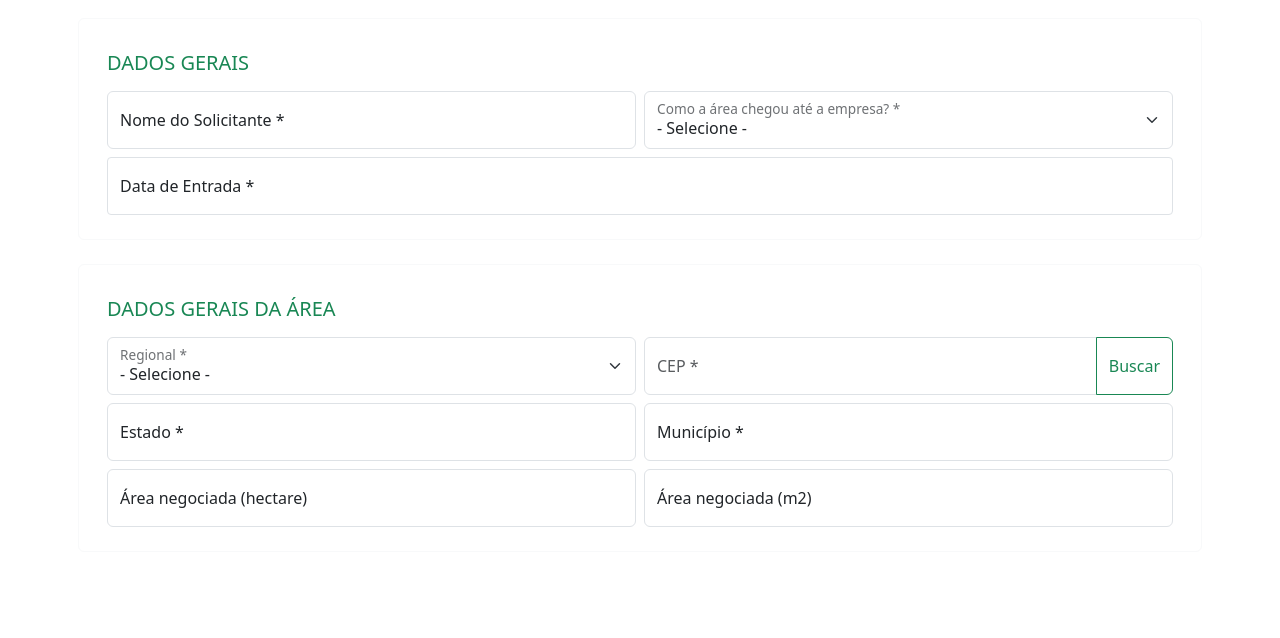
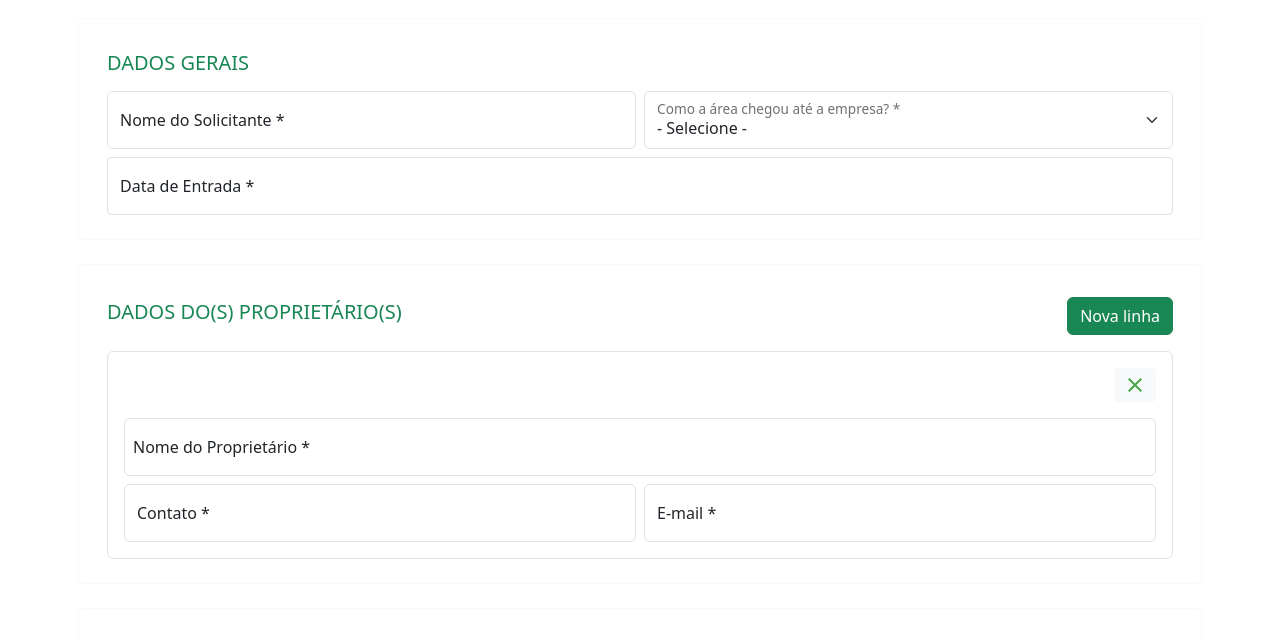
Before and after one commit to TallesDevBuriti/FormularioBPM3, a plain HTML site: page index.html in a window 1280 px wide. Shown: the part 162-800 px from the top of the page. Drawn offline with nearby package versions, Linux system fonts and the light colour scheme; a script that the page names is missing.

Commit message:
commit 4

```diff
--- a/bpm.js
+++ b/bpm.js
@@ -33,7 +33,22 @@ function _saveData(data, info) {
     newData.area = selectArea.options[selectArea.selectedIndex].value;
     newData.dataEntrada = document.querySelector("#dataEntrada").value;
 
+
     // Aba 2
+    const dadosProprietarios = [];
+    let blocksProp = document.querySelectorAll('#box-proprietario');
+
+    blocksProp.forEach(function(block) {
+        const nomeProp = block.querySelector('#nomeProp').value;
+        const contatoProp = block.querySelector('#contatoProp').value;
+        const emailProp = block.querySelector('#emailProp').value;
+
+        dadosProprietarios.push({nomeProp, contatoProp, emailProp});
+    })
+
+    newData.props = dadosProprietarios;
+
+    // Aba 3
     newData.regArea = selectRegArea.options[selectRegArea.selectedIndex].value;
     newData.cepArea = document.querySelector("#cepArea").value;
     newData.cepEstado = document.querySelector("#cepEstado").value;
--- a/index.html
+++ b/index.html
@@ -43,6 +43,40 @@
                 <div class="form-floating">
                     <input type="datetime" id="dataEntrada" class="form-control datepicker" placeholder="Preencha a data de Entrada">
                     <label for="floatingSelectGrid">Data de Entrada *</label>
+                </div>
+            </div>
+        </section>
+
+        <section class="row g-2 mt-4 border border-light rounded p-4">
+            <div id="box-dados-proprietarios">
+                <div class="d-flex flex-row justify-content-between align-items-center gap-4">
+                    <h5 class="text-success">DADOS DO(S) PROPRIETÁRIO(S)</h5>
+                    <button type="button" id="btn-add-new-line" class="btn btn-success">Nova linha</button>
+                </div>
+                <div id="box-proprietario" class="border rounded mt-3 p-3">
+                    <div class="d-flex justify-content-end mb-3">
+                        <button type="button" id="btn-close-tab" class="btn btn-light btn-sm">
+                            <img src="./src/img/icons/close_tab.svg" alt="Icone de fechar aba">
+                        </button>
+                    </div>
+                    <div class="row g-2">
+                        <div class="form-floating">
+                            <input type="text" id="nomeProp" class="form-control" placeholder="Preencha o nome do proprietário......" required>
+                            <label for="floatingInputGrid">Nome do Proprietário *</label>
+                        </div>
+                        <div class="col-md">
+                            <div class="form-floating">
+                              <input type="tel" id="contatoProp" class="form-control" maxlength="15" placeholder="(00) 00000-0000" required>
+                              <label for="floatingInputGrid">Contato *</label>
+                            </div>
+                        </div>
+                        <div class="col-md">
+                            <div class="form-floating">
+                              <input type="email" id="emailProp" class="form-control" placeholder="abcdefgh@email.com" required>
+                              <label for="floatingInputGrid">E-mail *</label>
+                            </div>
+                        </div>
+                    </div>
                 </div>
             </div>
         </section>
```
